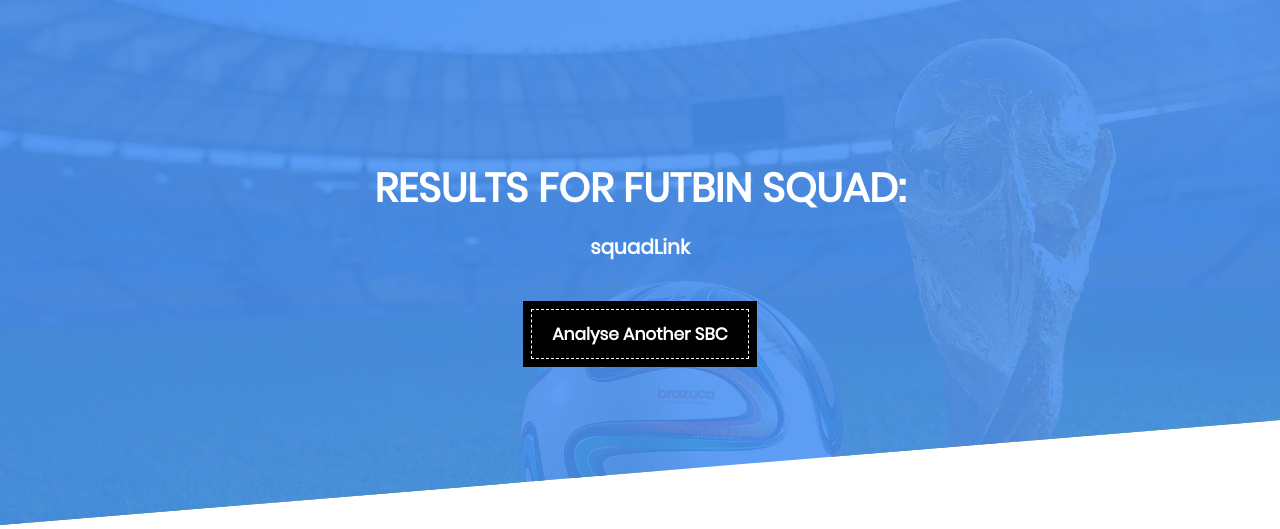
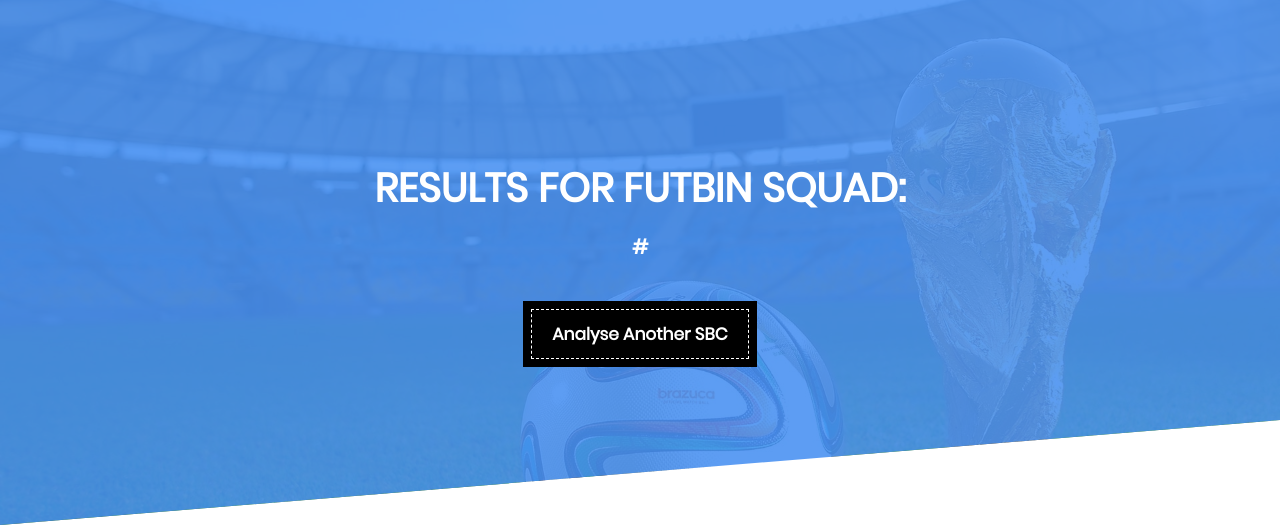
Before and after one commit to zlemura/futWizScrapper, a Flask app: template templates/result.html in a window 1280 px wide. Shown: the top 529 px of the page. Run offline with Flask 2, Linux system fonts and the light colour scheme; the template is opened without the code that fills it: most values are stand-ins (such as "Sample title", 1, 10 or a date in 2020); some libraries are stand-ins or nearby versions.

Commit message:
Update result.html
Added squadLink

```diff
--- a/templates/result.html
+++ b/templates/result.html
@@ -35,7 +35,7 @@
 		<div class="container">
 			<div class="result_link">
 				<h1 data-aos="fade-up" data-aos-duration="1000" data-aos-delay="100">Results for FUTBIN Squad:</h1>
-				<a href= squadLink class="site_link" data-aos="fade-up" data-aos-duration="1000" data-aos-delay="200">squadLink</a>
+				<a href= {{squadLink}} class="site_link" data-aos="fade-up" data-aos-duration="1000" data-aos-delay="200">{{squadLink}}</a>
 				<a href="#" class="button_type1" data-aos="fade-up" data-aos-duration="1000" data-aos-delay="300">Analyse Another SBC</a>
 			</div>
 		</div>
```
